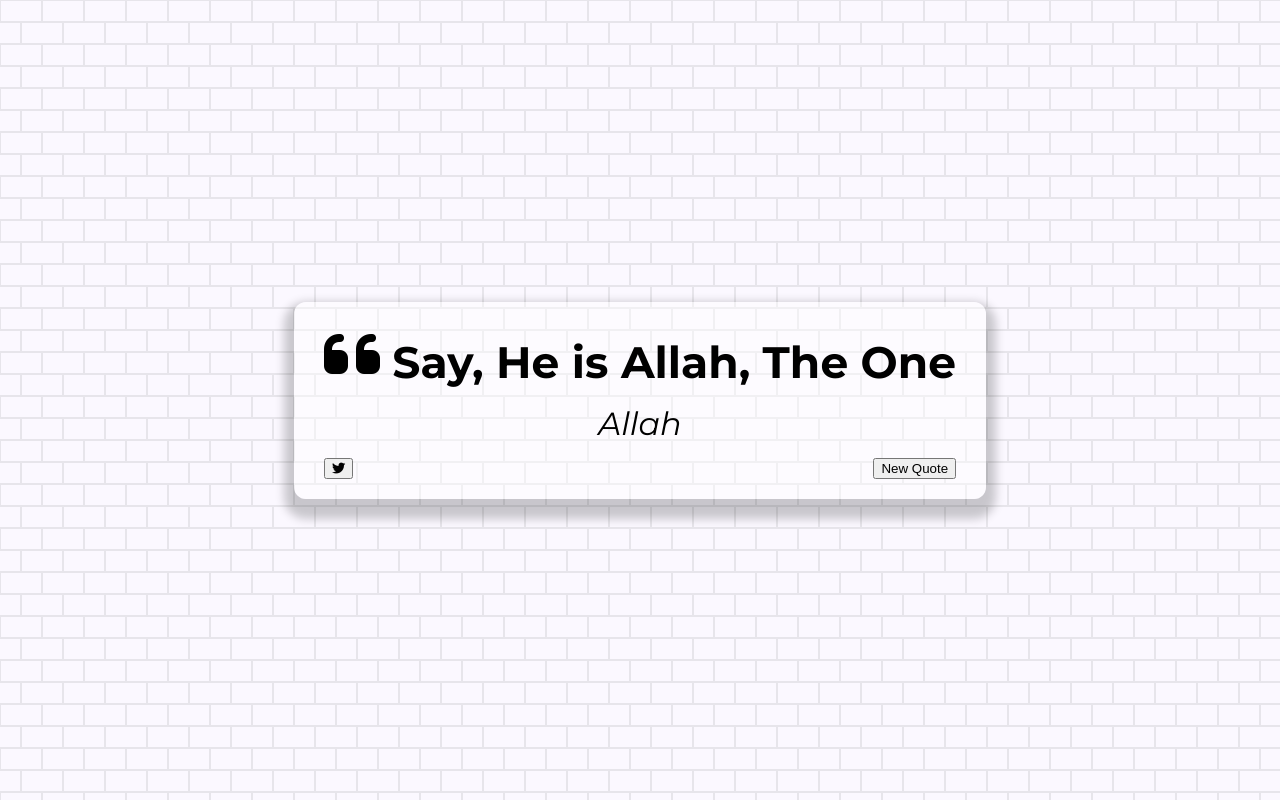
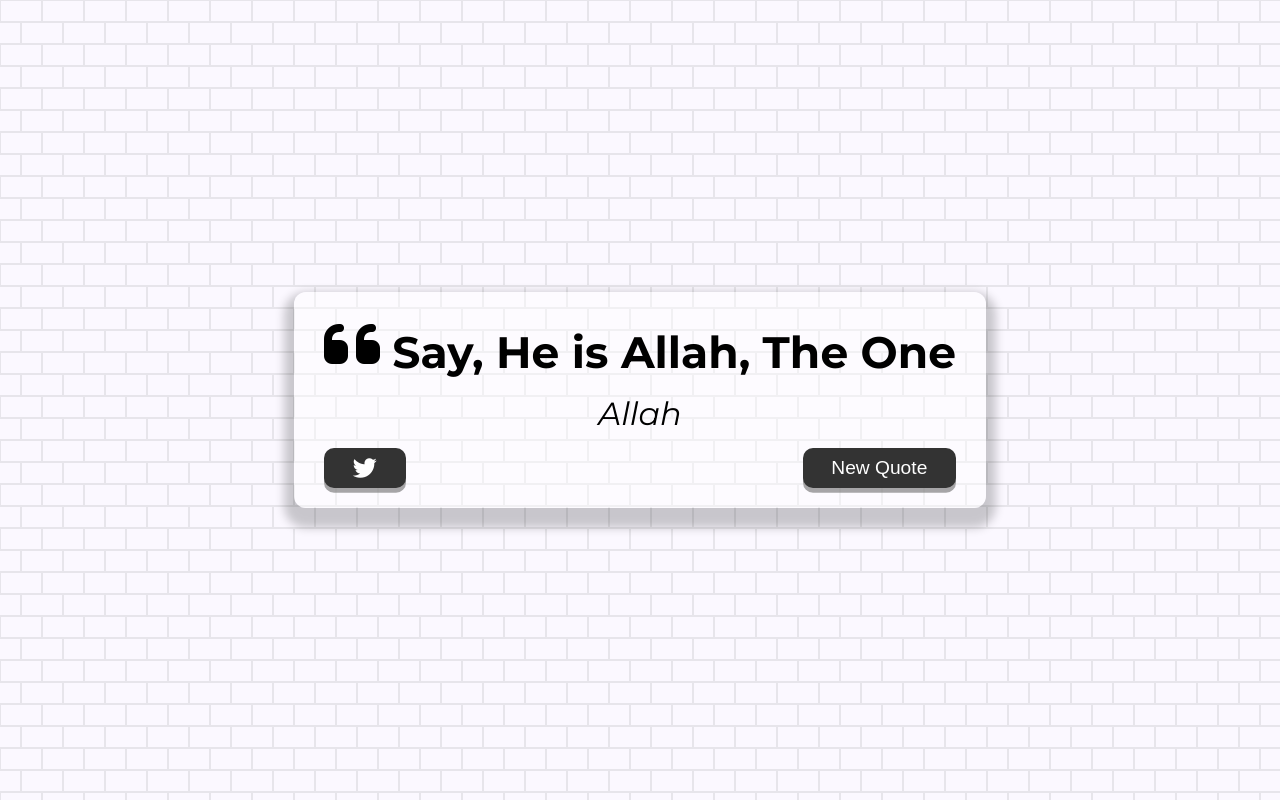
Before and after one commit to Abdul-Rahman-09/simple-quote-generator, a plain HTML site: page index.html in a window 1280 px wide. Drawn offline with Linux system fonts and the light colour scheme.

Commit message:
Styling completed

```diff
--- a/style.css
+++ b/style.css
@@ -52,6 +52,35 @@ body {
   justify-content: space-between;
 }
 
+button {
+  cursor: pointer;
+  font-size: 1.2rem;
+  height: 2.5rem;
+  border: none;
+  border-radius: 10px;
+  color: #fff;
+  background-color: #333;
+  outline: none;
+  padding: 0.5rem 1.8rem;
+  box-shadow: 0 0.3rem rgba(121, 121, 121, 0.65);
+}
+
+button:hover {
+  filter: brightness(110%);
+}
+
+button:active {
+  transform: translate(0, 0.3rem);
+  box-shadow: 0 0.1rem rgba(255, 255, 255, 0.65);
+}
+
+.twitter-button:hover {
+  color: #38a1f3;
+}
+
+.fa-twitter {
+  font-size: 1.5rem;
+}
 /* Media Query */
 @media screen and (max-width: 1000px) {
   .quote-container {
```
